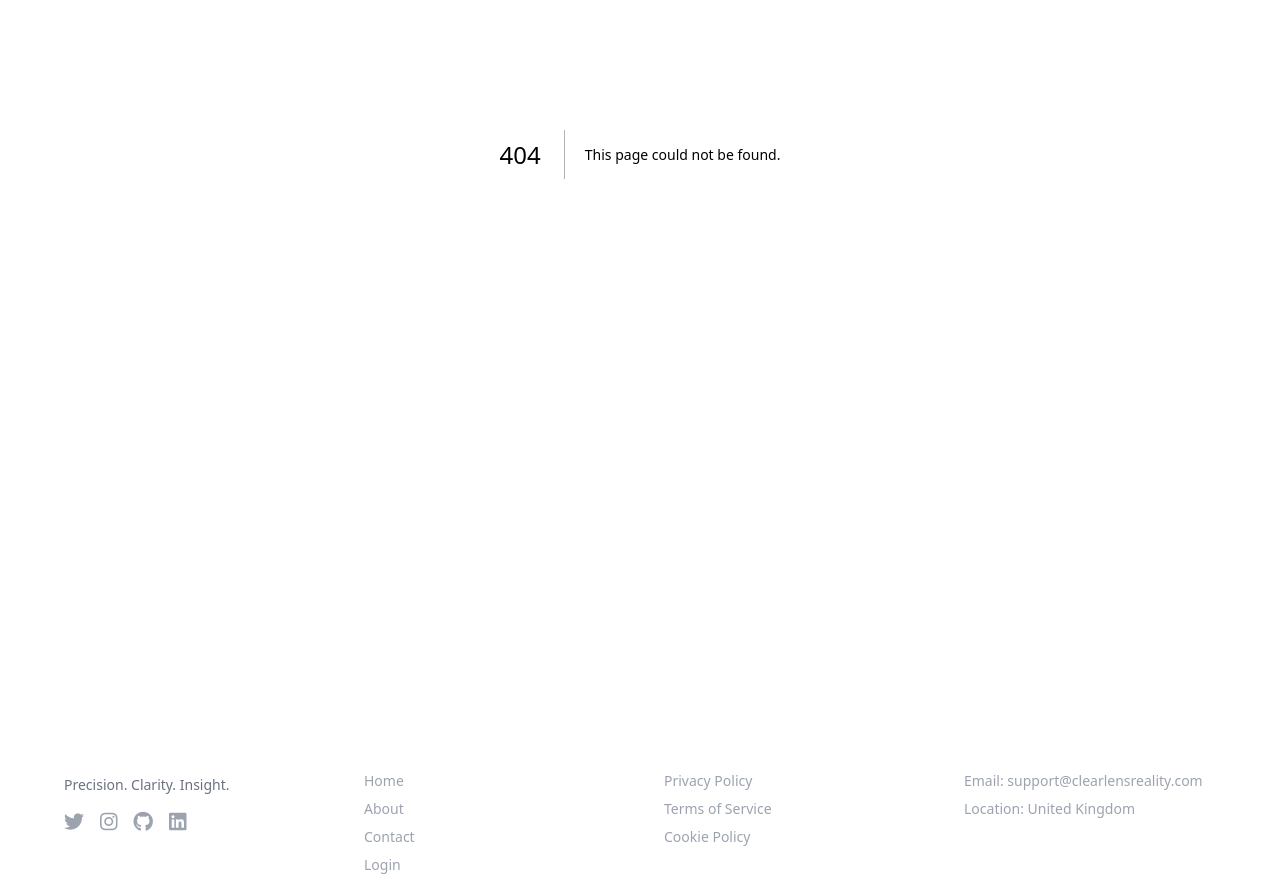
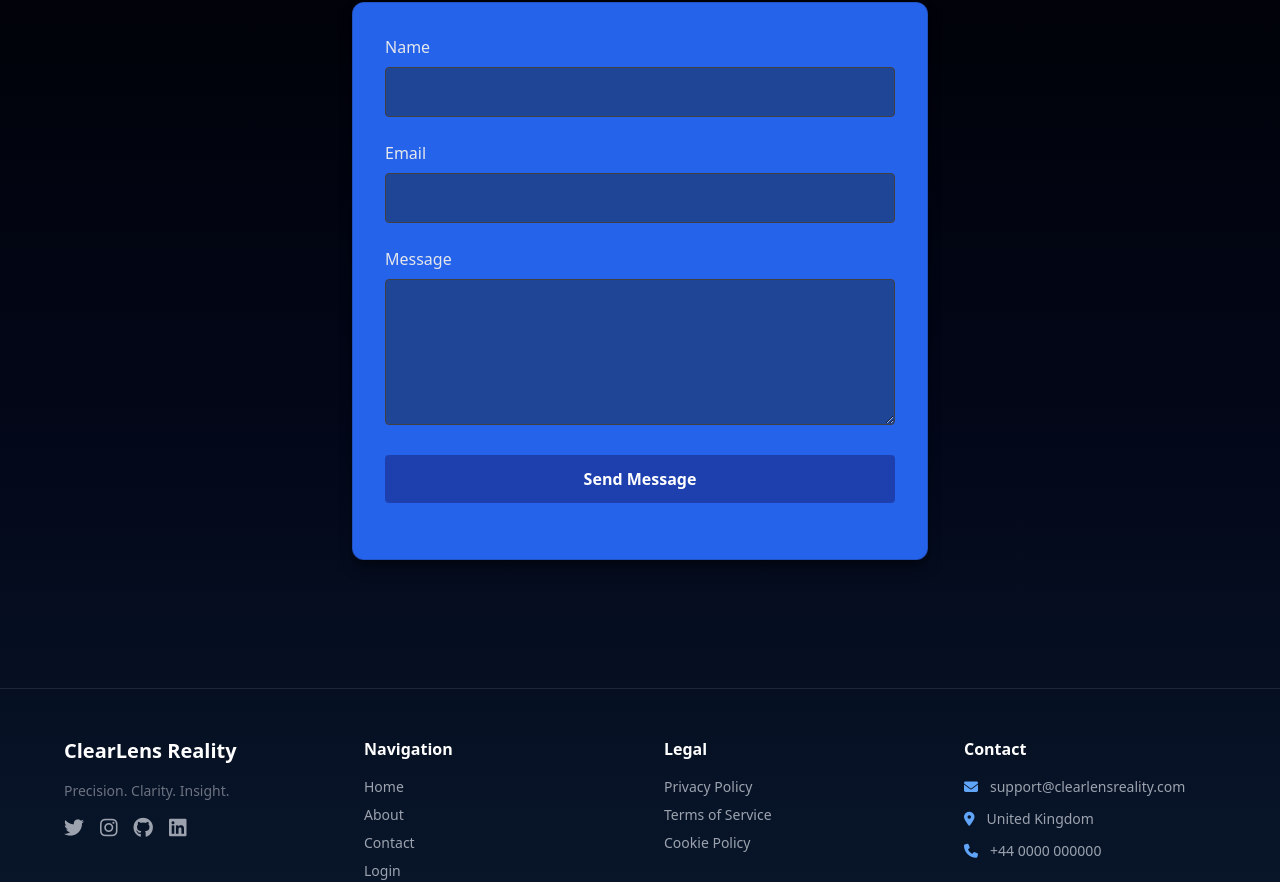
Before and after one commit to clearlensreality-blip/clearlens-reality, a Next.js app: page /contact in a window 1280 px wide. Before the commit this address had no page. Shown: the part 246-1128 px from the top of the page. Built offline with nearby package versions, Linux system fonts and the light colour scheme.

Commit message:
Adjusted login layout and solid blue form box

```diff
--- /dev/null
+++ b/app/api/contact/route.js
@@ -0,0 +1,34 @@
+import nodemailer from "nodemailer";
+
+export async function POST(req) {
+  const { name, email, message } = await req.json();
+
+  const transporter = nodemailer.createTransport({
+    service: "gmail",
+    auth: {
+      user: process.env.CONTACT_EMAIL,
+      pass: process.env.CONTACT_PASSWORD,
+    },
+  });
+
+  const mailOptions = {
+    from: email,
+    to: process.env.CONTACT_EMAIL,
+    subject: `New Contact Request from ${name}`,
+    text: `
+Name: ${name}
+Email: ${email}
+
+Message:
+${message}
+    `,
+  };
+
+  try {
+    await transporter.sendMail(mailOptions);
+    return new Response("OK", { status: 200 });
+  } catch (error) {
+    console.error(error);
+    return new Response("Error", { status: 500 });
+  }
+}
--- /dev/null
+++ b/app/contact/page.tsx
@@ -0,0 +1,79 @@
+"use client";
+
+import { useState } from "react";
+
+export default function ContactPage() {
+  const [status, setStatus] = useState("");
+
+  async function handleSubmit(e) {
+    e.preventDefault();
+    setStatus("Sending...");
+
+    const formData = new FormData(e.target);
+
+    const res = await fetch("/api/contact", {
+      method: "POST",
+      body: JSON.stringify({
+        name: formData.get("name"),
+        email: formData.get("email"),
+        message: formData.get("message"),
+      }),
+    });
+
+    if (res.ok) {
+      setStatus("Message sent!");
+      e.target.reset();
+    } else {
+      setStatus("Something went wrong.");
+    }
+  }
+
+  return (
+    <div className="min-h-screen w-full flex flex-col items-center pt-40">
+      <h1 className="text-5xl font-bold mb-10">Contact Us</h1>
+
+      <form
+        onSubmit={handleSubmit}
+        className="w-full max-w-xl space-y-6 bg-blue-600 p-8 rounded-xl border border-blue-900/40 shadow-lg shadow-black/40"
+      >
+        <div>
+          <label className="block mb-2 text-gray-200">Name</label>
+          <input
+            name="name"
+            required
+            className="w-full p-3 rounded bg-neutral-900/40 border border-neutral-700"
+          />
+        </div>
+
+        <div>
+          <label className="block mb-2 text-gray-200">Email</label>
+          <input
+            name="email"
+            type="email"
+            required
+            className="w-full p-3 rounded bg-neutral-900/40 border border-neutral-700"
+          />
+        </div>
+
+        <div>
+          <label className="block mb-2 text-gray-200">Message</label>
+          <textarea
+            name="message"
+            required
+            rows={5}
+            className="w-full p-3 rounded bg-neutral-900/40 border border-neutral-700"
+          />
+        </div>
+
+        <button
+          type="submit"
+          className="w-full bg-blue-800 hover:bg-blue-900 transition p-3 rounded text-white font-semibold"
+        >
+          Send Message
+        </button>
+
+        <p className="text-center text-gray-200">{status}</p>
+      </form>
+    </div>
+  );
+}
--- a/app/layout.tsx
+++ b/app/layout.tsx
@@ -72,12 +72,26 @@ export default function RootLayout({ children }) {
               </ul>
             </div>
 
-            {/* CONTACT */}
+            {/* CONTACT (Option E) */}
             <div>
               <h3 className="text-white font-semibold mb-4">Contact</h3>
-              <ul className="space-y-2 text-sm">
-                <li>Email: support@clearlensreality.com</li>
-                <li>Location: United Kingdom</li>
+              <ul className="space-y-3 text-sm">
+
+                <li className="flex items-center">
+                  <i className="fa-solid fa-envelope mr-3 text-blue-400"></i>
+                  support@clearlensreality.com
+                </li>
+
+                <li className="flex items-center">
+                  <i className="fa-solid fa-location-dot mr-3 text-blue-400"></i>
+                  United Kingdom
+                </li>
+
+                <li className="flex items-center">
+                  <i className="fa-solid fa-phone mr-3 text-blue-400"></i>
+                  +44 0000 000000
+                </li>
+
               </ul>
             </div>
 
--- a/package.json
+++ b/package.json
@@ -11,6 +11,7 @@
   "dependencies": {
     "@vercel/analytics": "^2.0.1",
     "next": "16.2.1",
+    "nodemailer": "^8.0.4",
     "react": "19.2.4",
     "react-dom": "19.2.4",
     "react-icons": "^5.6.0"
```
Also changed, not shown: 1 other file (tests, documents, lock files or other folders).
